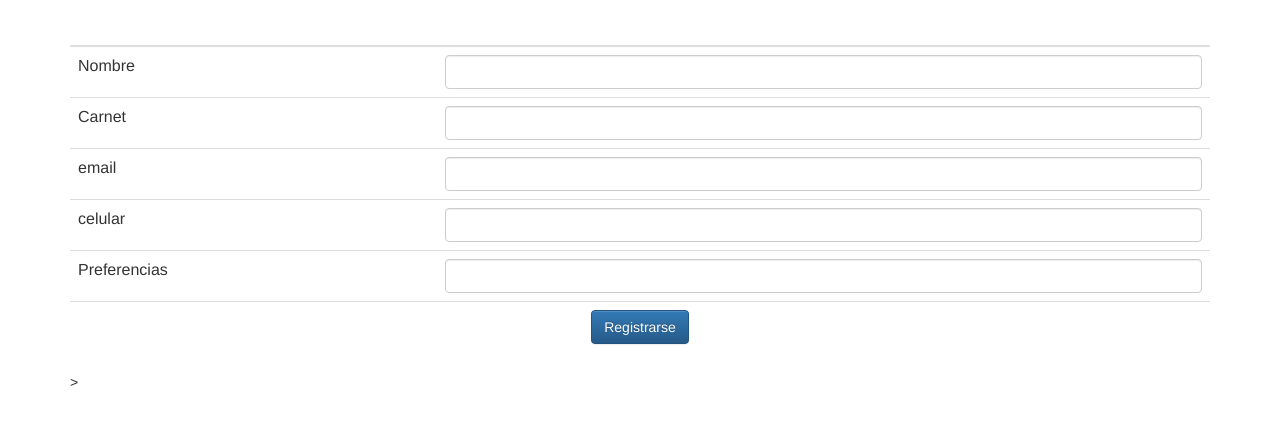
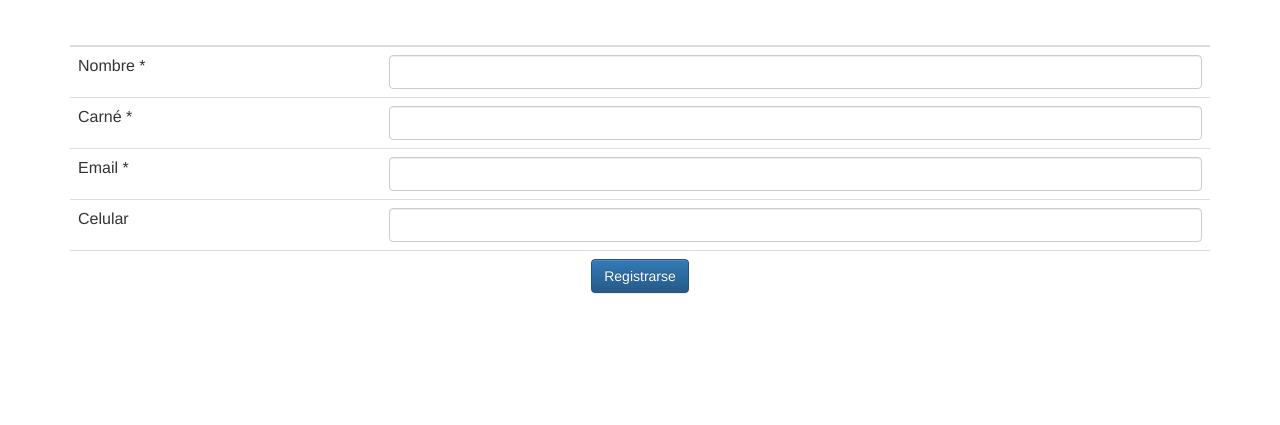
Before and after one commit to pablooCM/ProyectoBDA1, a website: page MEAN_Stack_V1/modules/singin/index.html in a window 1280 px wide. Shown: the part 63-488 px from the top of the page. Drawn offline with nearby package versions, Linux system fonts and the light colour scheme.

Commit message:
Update index.html

```diff
--- a/MEAN_Stack_V1/modules/singin/index.html
+++ b/MEAN_Stack_V1/modules/singin/index.html
@@ -11,7 +11,7 @@
 </head>
 
 <body>
-	<div class="container" ng-controller="SinginCtrl">
+	<form name="Container" class="container" ng-controller="SinginCtrl">
 		<h1>Registro</h1>
 
 		<table class="table">
@@ -23,34 +23,48 @@
 			</thead>
 			<tbody>
 				<tr>
-					<td><p>Nombre </p></td>
-					<td><input class="form-control" ng-model="student.name"></td>
+					<td>Nombre *</td>
+					<td>
+						<input type="text" name="studentName" class="form-control" ng-model="student.name" required>
+						<span style="color:red" ng-show="Container.studentName.$dirty && Container.studentName.$invalid">
+	  						<span ng-show="Container.studentName.$error.required">Nombre de usuario requerido.</span>
+	  					</span>
+  					</td>
 				</tr>
 				<tr>
-					<td><p>Carnet </p></td>
-					<td><input class="form-control" ng-model="student.cardNumber"></td>
+					<td>Carné *</td>
+					<td>
+						<input type="number" class="form-control" ng-model="student.cardNumber" name="studentCard" required>
+						<span style="color:red" ng-show="Container.studentCard.$dirty && Container.studentCard.$invalid">
+	  						<span ng-show="Container.studentCard.$error.required">Nombre de usuario requerido.</span>
+	  					</span>
+					</td>
 				</tr>
 				<tr>
-					<td><p>email </p></td>
-					<td><input class="form-control" ng-model="student.email"></td>
+					<td>Email *</td>
+					<td>
+						<input type="email" class="form-control" ng-model="student.email" name="studentEmail" required>
+						<span style="color:red" ng-show="Container.studentEmail.$dirty && Container.studentEmail.$invalid">
+						<span ng-show="Container.studentEmail.$error.required">Email is required.</span>
+						<span ng-show="Container.studentEmail.$error.email">Invalid email address.</span>
+						</span>
+					</td>
 				</tr>
 				<tr>
-					<td><p>celular </p></td>
-					<td><input class="form-control" ng-model="student.celNumber"></td>
+					<td>Celular</td>
+					<td><input type="number" class="form-control" ng-model="student.celNumber"></td>
 				</tr>
 				<tr>
-					<td><p>Preferencias </p></td>
-					<td><input class="form-control" ng-model="student.preferences"></td>
-				</tr>
-
-				<tr>
-					<td colspan="2" align="center"><button class = "btn btn-primary" ng-click = "addStudent()">Registrarse</button></td>
+					<td colspan="2" align="center">
+						<button class = "btn btn-primary" ng-click = "addStudent()" ng-disabled= "Container.studentName.$dirty && Container.studentName.$invalid ||
+						Container.studentName.$dirty && Container.studentName.$invalid || Container.studentEmail.$dirty && Container.studentEmail.$invalid">Registrarse</button>
+					</td>
 				</tr>
 			</tbody>
-		</table>>
+		</table>
 
-	</div>
-	<script src="https://ajax.googleapis.com/ajax/libs/angularjs/1.6.4/angular.min.js"></script>
-	<script src="controller.js"></script>
+		<script src="https://ajax.googleapis.com/ajax/libs/angularjs/1.6.4/angular.min.js"></script>
+		<script src="controller.js"></script>
+	</form>
 </body>
 </html>
```
